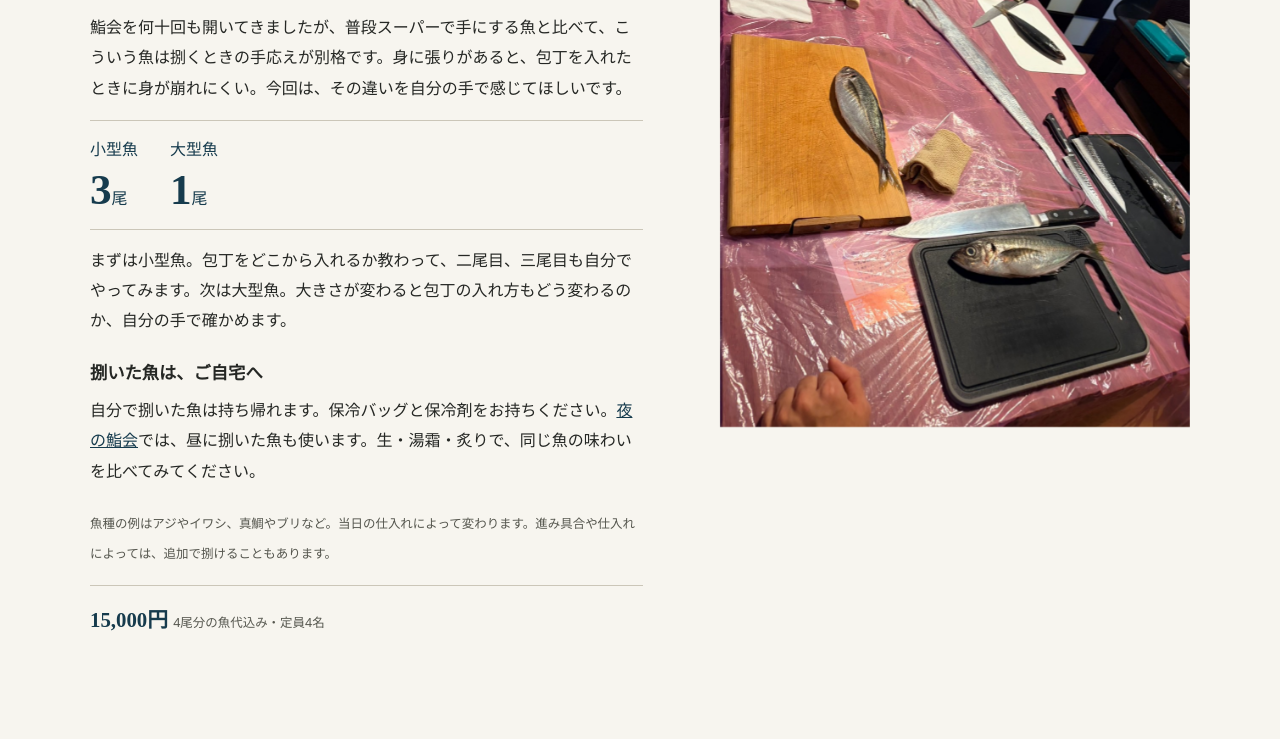
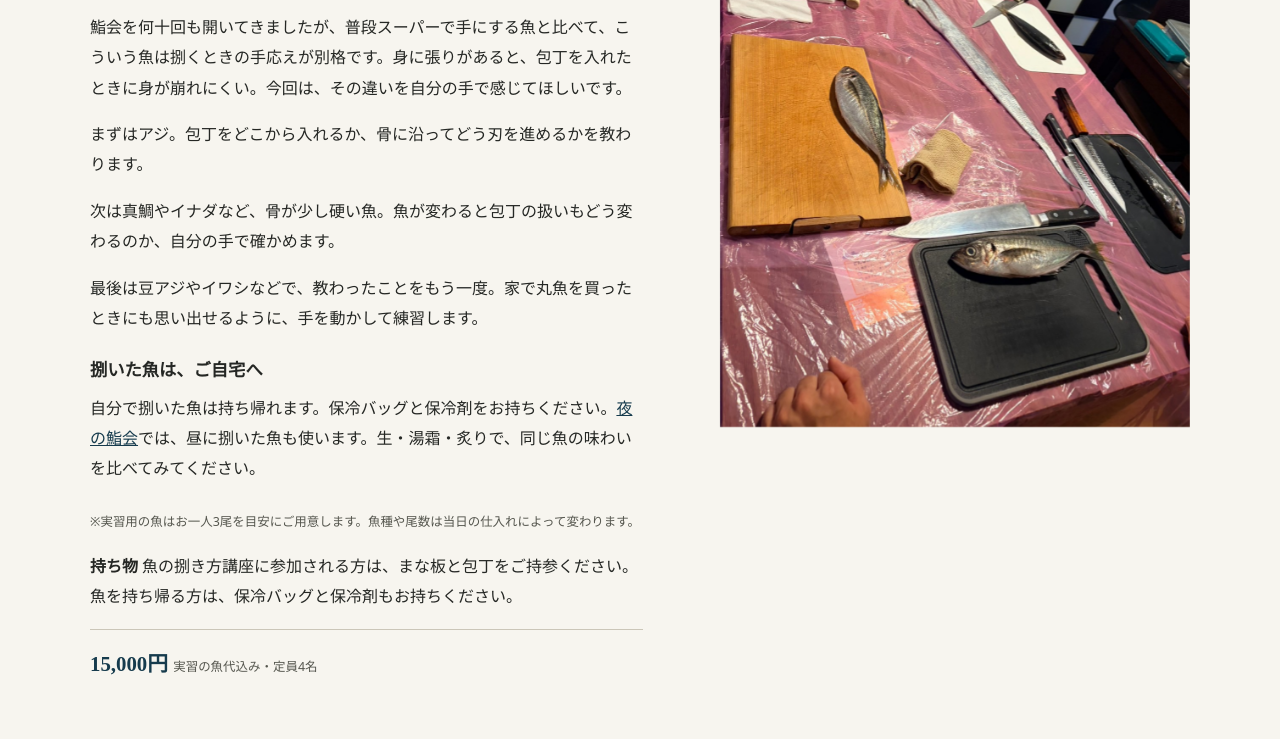
Before and after one commit to masaya0708/sushi-lp, a plain HTML site: page fish-sushi-20261126/index.html in a window 1280 px wide. Shown: the part 1800-2539 px from the top of the page. Drawn offline with Linux system fonts and the light colour scheme.

Commit message:
Update fish workshop quantities and what to bring

```diff
--- a/fish-sushi-20261126/index.html
+++ b/fish-sushi-20261126/index.html
@@ -134,11 +134,11 @@ button.button:disabled { opacity: .75; }
 <p class="time">14:00〜16:00</p><h2 id="fish">魚の捌き方講座</h2>
 <p>丸魚を一尾買って、家でも捌いてみたい。そんな方に、豊洲で元セリ人が選んだ魚を一人ずつご用意します。</p>
 <p>鮨会を何十回も開いてきましたが、普段スーパーで手にする魚と比べて、こういう魚は捌くときの手応えが別格です。身に張りがあると、包丁を入れたときに身が崩れにくい。今回は、その違いを自分の手で感じてほしいです。</p>
-<div class="counts" aria-label="一人分の実習魚"><div>小型魚<br><strong>3</strong>尾</div><div>大型魚<br><strong>1</strong>尾</div></div>
-<p>まずは小型魚。包丁をどこから入れるか教わって、二尾目、三尾目も自分でやってみます。次は大型魚。大きさが変わると包丁の入れ方もどう変わるのか、自分の手で確かめます。</p>
+
+<p>まずはアジ。包丁をどこから入れるか、骨に沿ってどう刃を進めるかを教わります。</p><p>次は真鯛やイナダなど、骨が少し硬い魚。魚が変わると包丁の扱いもどう変わるのか、自分の手で確かめます。</p><p>最後は豆アジやイワシなどで、教わったことをもう一度。家で丸魚を買ったときにも思い出せるように、手を動かして練習します。</p>
 <div class="fish-outcome"><h3>捌いた魚は、ご自宅へ</h3><p>自分で捌いた魚は持ち帰れます。保冷バッグと保冷剤をお持ちください。<a href="#dinner">夜の鮨会</a>では、昼に捌いた魚も使います。生・湯霜・炙りで、同じ魚の味わいを比べてみてください。</p></div>
-<p><small>魚種の例はアジやイワシ、真鯛やブリなど。当日の仕入れによって変わります。進み具合や仕入れによっては、追加で捌けることもあります。</small></p>
-<p class="price">15,000円 <small>4尾分の魚代込み・定員4名</small></p>
+<p><small>※実習用の魚はお一人3尾を目安にご用意します。魚種や尾数は当日の仕入れによって変わります。</small></p><p><strong>持ち物</strong> 魚の捌き方講座に参加される方は、まな板と包丁をご持参ください。魚を持ち帰る方は、保冷バッグと保冷剤もお持ちください。</p>
+<p class="price">15,000円 <small>実習の魚代込み・定員4名</small></p>
 </div><figure><img src="assets/0644.jpg" alt="実習用の丸魚と包丁を並べた作業台" loading="lazy"></figure></section>
 <section class="scene reverse profile" aria-labelledby="tanno"><div class="copy">
 <h2 id="tanno">講師紹介</h2><p class="price">丹野涼 <small>さかなコンサルタント</small></p>
@@ -175,7 +175,8 @@ button.button:disabled { opacity: .75; }
 <section class="course faq" aria-labelledby="faq"><h2 id="faq">よくある質問</h2>
 <details><summary>夜の鮨会だけ参加できますか？</summary><p>はい。18:00からの鮨会に、お一人7,000円で参加できます。</p></details>
 <details><summary>魚の捌き方講座に出なくても、夜に握れますか？</summary><p>はい。当日の午前講座を受ければ、夜は握り手として参加できます。午前講座と夜の鮨会で55,000円です。<br>※この日に限り、鮨会参加が無料</p></details>
-<details><summary>どんな魚を捌きますか？</summary><p>小型魚はアジやイワシ、大型魚は真鯛やブリなどを予定していますが、魚種は当日の仕入れによって変わる可能性があります。</p></details>
+<details><summary>どんな魚を捌きますか？</summary><p>アジ、真鯛やイナダ、豆アジやイワシなどを予定しています。実習用の魚はお一人3尾を目安にご用意します。魚種や尾数は当日の仕入れによって変わります。</p></details>
+<details><summary>持ち物はありますか？</summary><p>魚の捌き方講座に参加される方は、まな板と包丁をご持参ください。魚を持ち帰る方は、保冷バッグと保冷剤もお持ちください。</p></details>
 <details><summary>捌いた魚は持ち帰れますか？</summary><p>お持ち帰りいただけます。保冷バッグと保冷剤をご持参ください。</p></details>
 <details><summary>お酒は持ち込めますか？</summary><p>はい。持ち込み料はかかりません。お水とお茶はこちらでご用意します。</p></details>
 </section>
```
